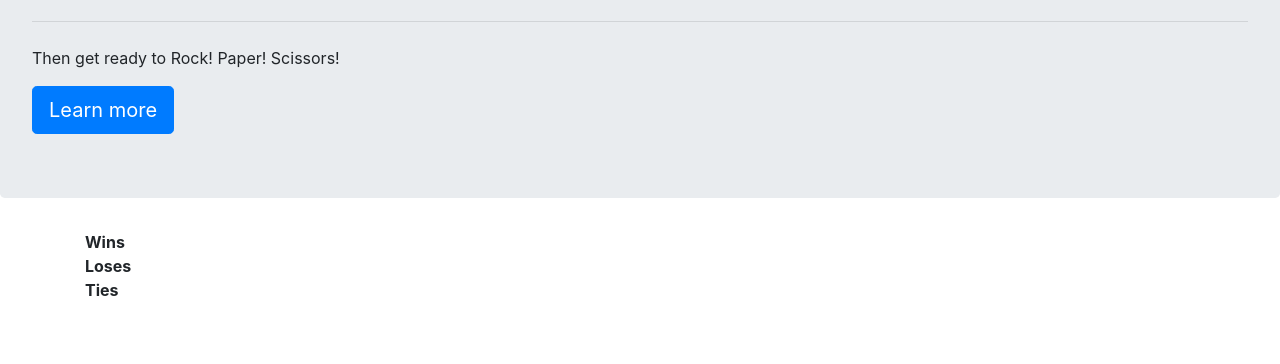
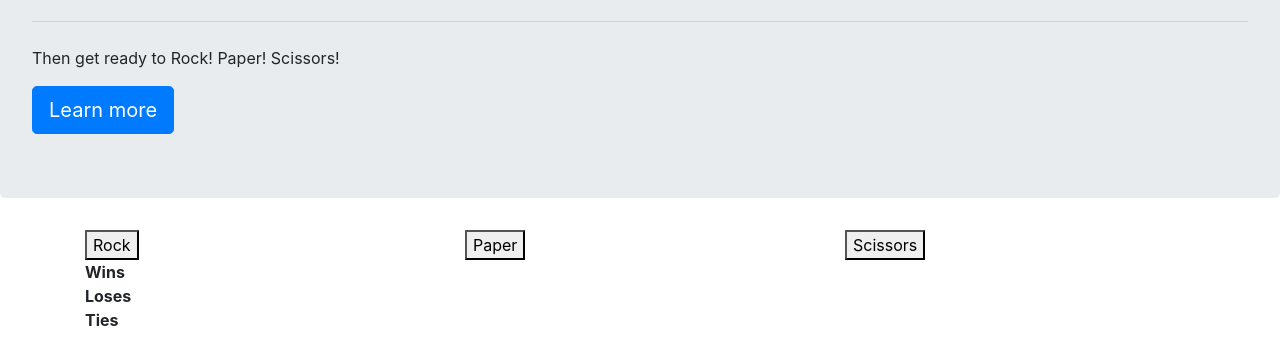
Before and after one commit to Dracopickles/rps-multiplayer, a plain HTML site: page index.html in a window 1280 px wide. Shown: the part 172-536 px from the top of the page. Drawn offline with nearby package versions, Linux system fonts and the light colour scheme.

Commit message:
added  some buttons

```diff
--- a/index.html
+++ b/index.html
@@ -19,6 +19,17 @@
         </div>
 
     <div class="container">
+      <div class="row">
+        <div class="col-4">
+          <button class="rockBtn">Rock</button>
+        </div>
+        <div class="col-4">
+          <button class="paperBtn">Paper</button>
+        </div>
+        <div class="col-4">
+          <button class="scissorsBtn">Scissors</button>
+        </div>
+      </div>
     <div class="row">
       <div class="col-sm-12">
         <strong>Wins
```
